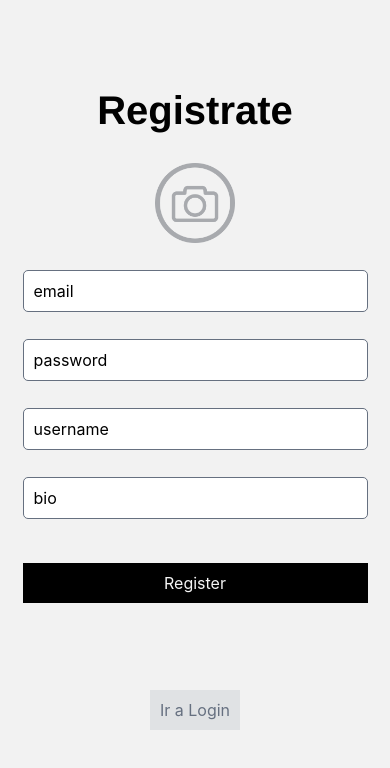
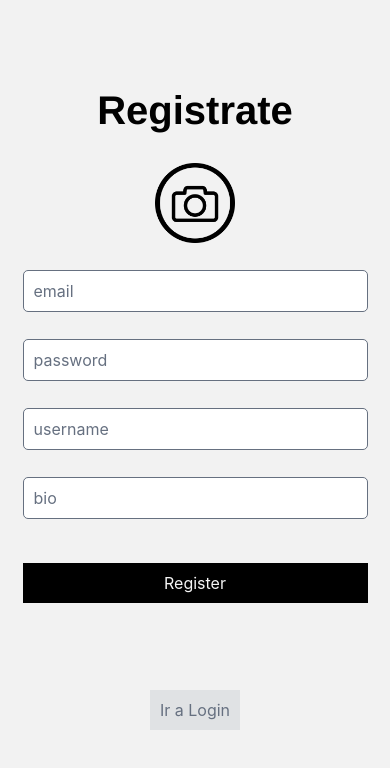
Before and after one commit to mcoletto/proyfinal-p3, a React Native app: screen /Register in a window 390 px wide. Shown: the top 768 px of the page. Built offline with nearby package versions, Linux system fonts and the light colour scheme; no server answers.

Commit message:
ultimos cambios estilos register login

```diff
--- a/src/screens/Login.js
+++ b/src/screens/Login.js
@@ -86,7 +86,8 @@ const styles = StyleSheet.create({
         width: 345,
         padding: 10,
         marginBottom: 27,
-        borderRadius: 5
+        borderRadius: 5,
+        color:'#667080'
     },
 
     titulo:{
--- a/src/screens/Register.js
+++ b/src/screens/Register.js
@@ -69,7 +69,7 @@ class Register extends Component {
                     <View>
                         <MyCamera onImageUpload={(url) => this.onImageUpload(url)}/>
                         <TouchableOpacity onPress={()=> this.tomarFoto()}>
-                            <Text>No tomar foto</Text>
+                            <Text></Text>
                         </TouchableOpacity>
                     </View>
                     :
@@ -122,6 +122,7 @@ class Register extends Component {
 
                     <Text> {this.state.error} </Text>
 
+
                     <TouchableOpacity onPress={() => this.onSubmit()}>
                         <Text style={styles.buttonR}> Register </Text>
                     </TouchableOpacity>
@@ -164,7 +165,8 @@ const styles = StyleSheet.create({
         width: 345,
         padding: 10,
         marginBottom: 27,
-        borderRadius: 5
+        borderRadius: 5,
+        color:'#667080'
     },
 
     titulo:{
```
Also changed, not shown: assets/cam.png.
